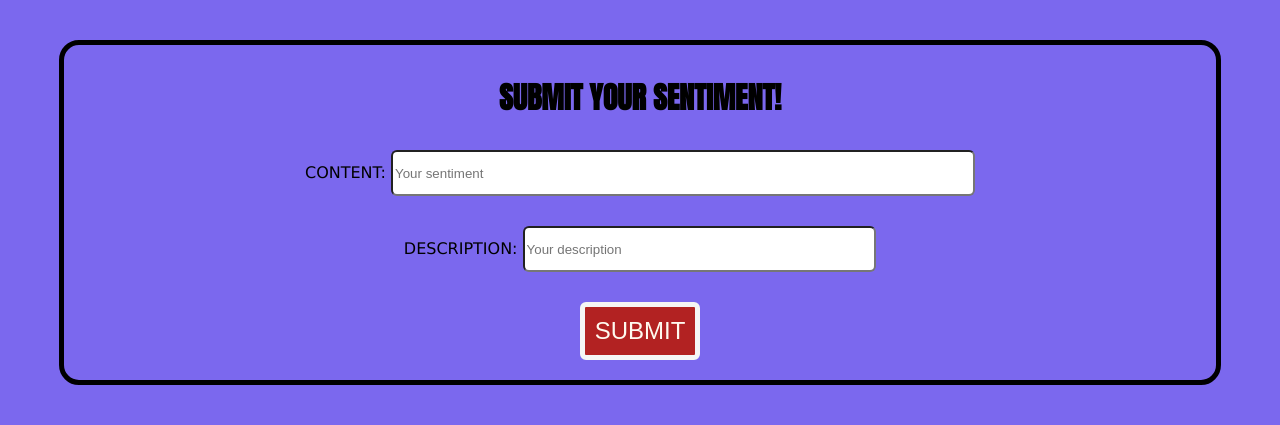
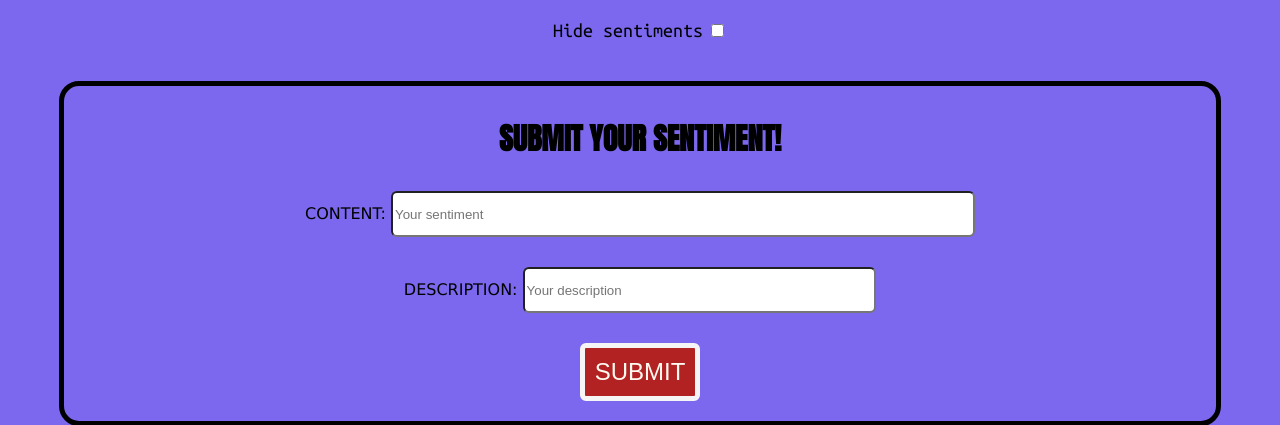
Before and after one commit to piotrbelda/fastapi-sentiment, a FastAPI app: template project/app/templates/home.html in a window 1280 px wide. Shown: the part 110-535 px from the top of the page. Run offline with FastAPI, Linux system fonts and the light colour scheme; the template is opened without the code that fills it, so the values that code supplies are empty; parts of the project's set-up code (start-up, migrations or seed data) failed here and were passed over.

Commit message:
js script

```diff
--- a/project/app/static/script.js
+++ b/project/app/static/script.js
@@ -1 +1,15 @@
-alert('JS script attached!')
+const sentiments = document.querySelectorAll("#sentiment-wrapper");
+
+const sentimentsCopy = [...sentiments];
+
+document.getElementById("hideNegative").addEventListener('change', (e) => {
+    checked = document.getElementById("hideNegative").checked;
+    if (checked) {
+        document.getElementById('sentiments').innerHTML = "";
+    }
+    else {
+        sentimentsCopy.forEach(sentiment => {
+            document.getElementById('sentiments').appendChild(sentiment);
+        })
+    }
+})
--- a/project/app/static/styles.css
+++ b/project/app/static/styles.css
@@ -21,7 +21,7 @@ html, body {
 
 #sentiment {
     width: 65%;
-    margin: 20px auto 20px auto;
+    margin: 20px auto 10px auto;
     text-align: center;
     border: blue 5px solid;
     border-radius: 10px;
@@ -152,3 +152,13 @@ h5 {
     font-size: 22px;
     color:gold;
 }
+
+#checkbox {
+    text-align: center;
+    margin-top: 20px;
+}
+
+.hideBox {
+    font-family: 'Ubuntu Mono', monospace;
+    font-size: 20px;
+}
--- a/project/app/templates/home.html
+++ b/project/app/templates/home.html
@@ -36,9 +36,17 @@
         Sentiment Analysis API with TensorFlow 2.x & FastAPI
     </div>
 
+
+    <div id="checkbox">
+        <label for="hideNegative" class="hideBox">Hide sentiments</label>
+        <input type="checkbox" name="hideNegative" id="hideNegative">
+    </div>
+
+    <div id="sentiments">
     {% for sentiment in sentiments %}
-    <div id="sentiment" class="{{ sentiment.sentiment + 'hov' }}"
-     onclick="location.href='{{ url_for('read_sentiment', id=sentiment.id) }}'">
+    <div id="sentiment-wrapper">
+        <div id="sentiment" class="{{ sentiment.sentiment + 'hov' }}"
+        onclick="location.href='{{ url_for('read_sentiment', id=sentiment.id) }}'">
         <h3>{{ sentiment.content }}</h3>
         <h4>description: {{ sentiment.description }}</h5>
         <h4>sentiment: <span class="{{ sentiment.sentiment }}">{{ sentiment.sentiment.upper() }}</span></h5>
@@ -48,12 +56,18 @@
         {% else %}
             <img id="badge" src="{{ url_for('static', path='img/negative.png') }}">
         {% endif %}
+        </div>
+
+        <button class="button" type="submit" style="display: block; margin: 0px auto 10px auto;"
+        onclick="location.href='{{ url_for('delete_button', id=sentiment.id) }}'">DELETE</button>
 
     </div>
-    <button class="button" type="submit" style="display: block; margin-left:auto; margin-right:auto"
-    onclick="location.href='{{ url_for('delete_button', id=sentiment.id) }}'"
-    >DELETE</button>
+
+
+
+
     {% endfor %}
+    </div>
 
     <div id="sub">
         <form method="POST" action="/">
```
